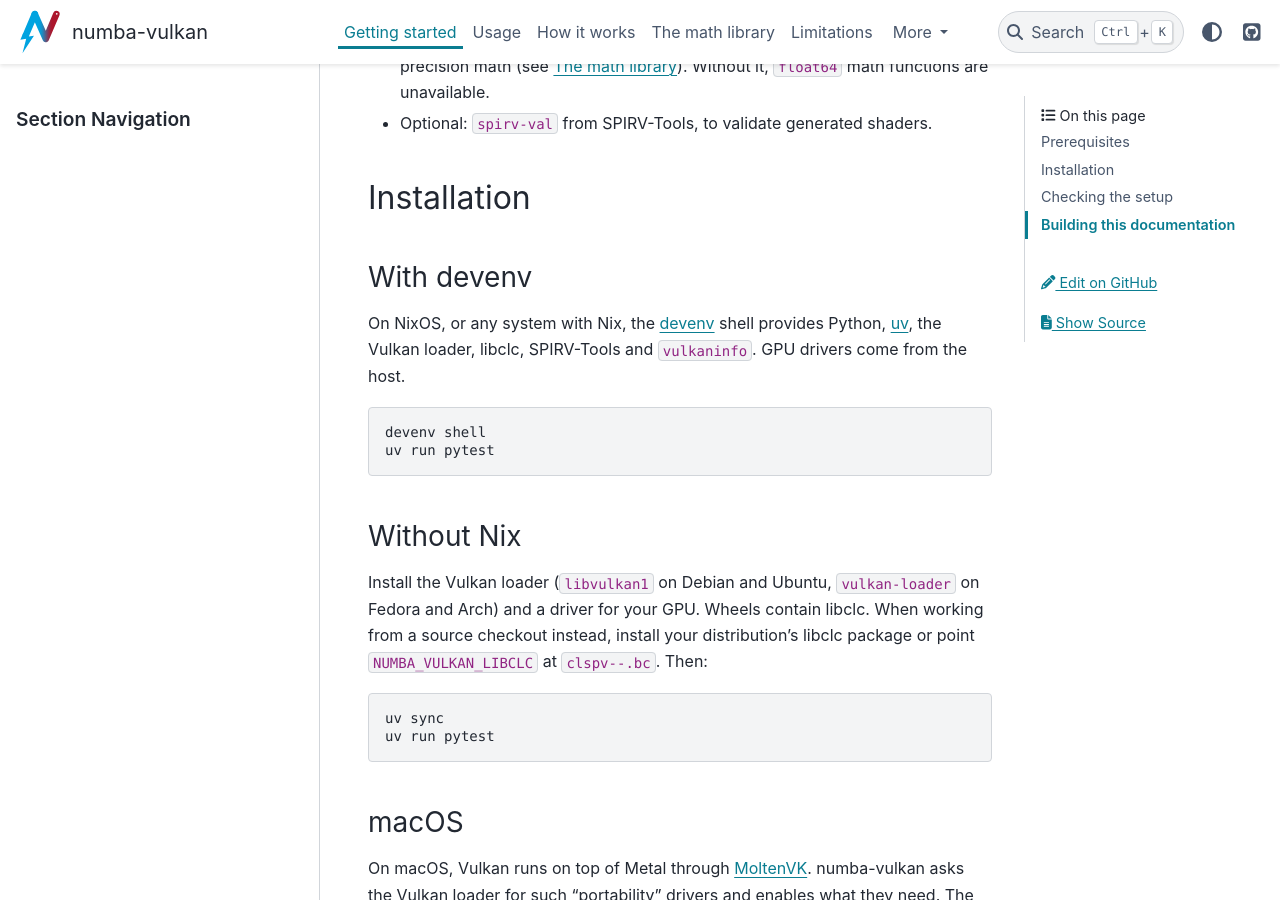
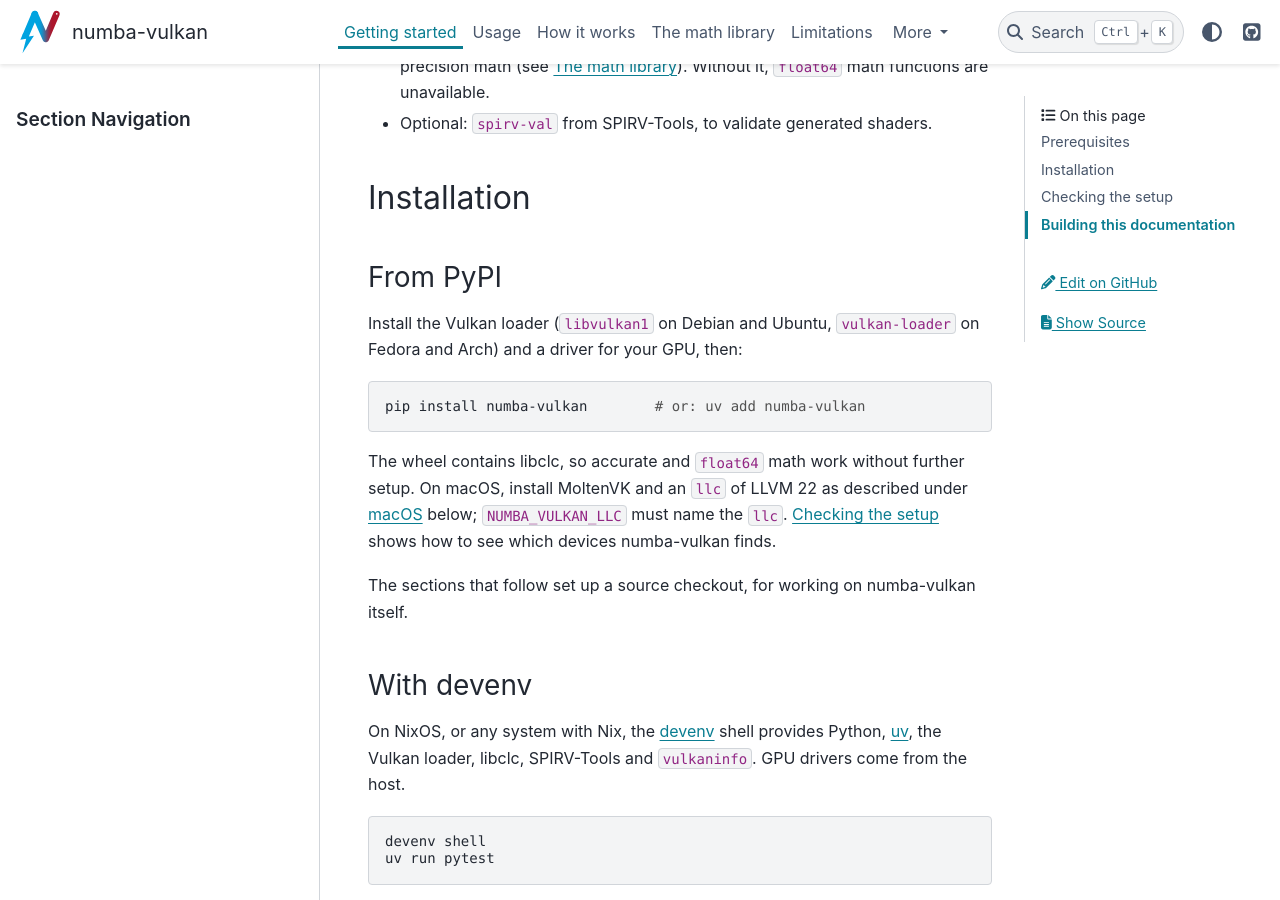
Before and after one commit to arunoruto/numba-vulkan, a Sphinx documentation site: the page built from docs/source/getting_started.md, in a window 1280 px wide and 900 px high, scrolled down 351 px. Built offline with Sphinx 7.4.7 and the PyData theme 0.15.4, drawn with Linux system fonts in a browser that asks for light colours.

Commit message:
chore: ready the package for PyPI (alpha, install docs, Python matrix)
- PyPI metadata: Development Status :: 3 - Alpha, Python 3.11 to 3.14,
  Linux and macOS, topics, keywords and a changelog link. The project is
  described as alpha software rather than a proof of concept, in the
  README, the documentation, the changelog and AGENTS.md.
- `pip install numba-vulkan` in the README and Getting started, with
  what it needs (Vulkan loader and driver; on macOS MoltenVK and an LLVM
  22 `llc`).
- The lavapipe tests run on Python 3.11, 3.12, 3.13 and 3.14 with the
  locked dependencies, and once on 3.14 with the newest releases of them,
  as `pip install` gets them; the workflow also runs weekly, so that new
  releases of Numba or llvmlite that break numba-vulkan are noticed.

Written by an AI (Claude) under human direction.

Co-Authored-By: Claude Opus 5.5 <noreply@anthropic.com>

````diff
--- a/docs/source/getting_started.md
+++ b/docs/source/getting_started.md
@@ -11,6 +11,24 @@
 - Optional: `spirv-val` from SPIRV-Tools, to validate generated shaders.
 
 ## Installation
+
+### From PyPI
+
+Install the Vulkan loader (`libvulkan1` on Debian and Ubuntu, `vulkan-loader`
+on Fedora and Arch) and a driver for your GPU, then:
+
+```sh
+pip install numba-vulkan        # or: uv add numba-vulkan
+```
+
+The wheel contains libclc, so accurate and `float64` math work without
+further setup. On macOS, install MoltenVK and an `llc` of LLVM 22 as
+described under [macOS](#macos) below; `NUMBA_VULKAN_LLC` must name the
+`llc`. [Checking the setup](#checking-the-setup) shows how to see which
+devices numba-vulkan finds.
+
+The sections that follow set up a source checkout, for working on
+numba-vulkan itself.
 
 ### With devenv
 
````
Also changed, not shown: AGENTS.md (+1 -1 lines), CHANGELOG.md (+3 -3 lines), README.md (+21 -5 lines), docs/source/authorship.md (+1 -1 lines), docs/source/index.md (+5 -3 lines), pyproject.toml (+17 -1 lines), 1 other file.
